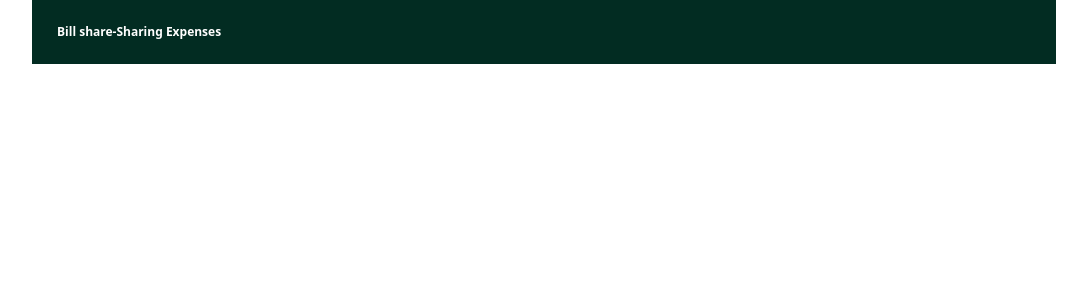
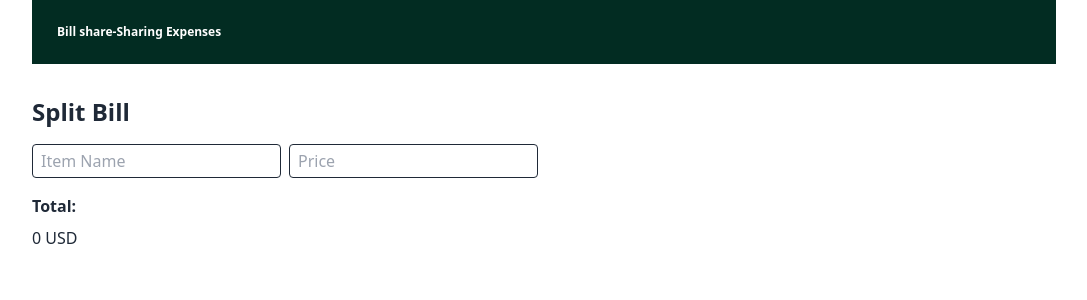
Before and after one commit to DaphnexxEli/Bill-Share-FE, a React (Vite) app in the folder frontend/: page /SplitBillPage in a window 1280 px wide. Shown: the top 300 px of the page, without its empty margins (96-1183 px from the left). Built offline with nearby package versions, Linux system fonts and the light colour scheme.

Commit message:
add create bill page

```diff
--- a/frontend/src/App.jsx
+++ b/frontend/src/App.jsx
@@ -9,6 +9,7 @@ import { CreateParty } from "./pages/createParty";
 import { ResetPassword } from "./pages/Reset";
 import { Data } from "./pages/AllData";
 import { PartyPage } from "./pages/PartyPage";
+import { SplitBillPage } from "./pages/SplitBillPage";
 
 function App() {
   return (
@@ -24,6 +25,7 @@ function App() {
             <Route path="/joinByCodeOrQRCode" element={<JoinByCodeOrQRCode />} />
             <Route path="/data" element={<Data />} />
             <Route path="/partyPage" element={<PartyPage />} />
+            <Route path="/SplitBillPage" element={<SplitBillPage />} />
           </Routes>
         </div>
       </div>
--- /dev/null
+++ b/frontend/src/pages/SplitBillPage.jsx
@@ -0,0 +1,119 @@
+import React, { useState } from 'react';
+
+export const SplitBillPage = () => {
+  const [items, setItems] = useState([]);
+  const [itemName, setItemName] = useState('');
+  const [itemPrice, setItemPrice] = useState('');
+  const [selectedMembers, setSelectedMembers] = useState([]);
+
+  const members = ['John', 'Jane', 'Mike', 'Emily', 'David']; // เพิ่ม Mock Member 5 คน
+
+  const handleItemNameChange = (event) => {
+    setItemName(event.target.value);
+  };
+
+  const handleItemPriceChange = (event) => {
+    setItemPrice(parseFloat(event.target.value));
+  };
+
+  const handleMemberChange = (event, memberId) => {
+    const isChecked = event.target.checked;
+    if (isChecked) {
+      setSelectedMembers([...selectedMembers, memberId]);
+    } else {
+      setSelectedMembers(selectedMembers.filter((id) => id !== memberId));
+    }
+  };
+
+  const handleAddItem = () => {
+    const newItem = {
+      name: itemName,
+      price: itemPrice,
+      members: selectedMembers,
+    };
+    setItems([...items, newItem]);
+    setItemName('');
+    setItemPrice('');
+    setSelectedMembers([]);
+  };
+
+  const calculateTotal = () => {
+    let total = 0;
+    items.forEach((item) => {
+      total += item.price;
+    });
+    return total;
+  };
+
+  const calculateShare = (itemId) => {
+    const item = items.find((item) => item.id === itemId);
+    if (!item) return 0;
+
+    const numMembers = item.members.length;
+    if (numMembers === 0) return 0;
+
+    const share = item.price / numMembers;
+    return share.toFixed(2);
+  };
+
+  const renderItems = () => {
+    return items.map((item) => (
+      <div key={item.id} className="flex mb-4">
+        <div className="flex-grow">
+          <p className="font-bold">{item.name}</p>
+          <p className="text-gray-500">Price: {item.price} USD</p>
+          <p className="text-gray-500">
+            Share per member: {calculateShare(item.id)} USD
+          </p>
+          <div className="flex mt-2">
+            {members.map((memberId) => (
+              <label key={memberId} className="flex items-center mr-4">
+                <input
+                  type="checkbox"
+                  checked={selectedMembers.includes(memberId)}
+                  onChange={(event) => handleMemberChange(event, memberId)}
+                  className="mr-2"
+                />
+                <span>{memberId}</span>
+              </label>
+            ))}
+          </div>
+        </div>
+      </div>
+    ));
+  };
+
+  return (
+    <div className="container mx-auto mt-8">
+      <h1 className="text-2xl font-bold mb-4">Split Bill</h1>
+      <div className="flex mb-4">
+        <input
+          type="text"
+          value={itemName}
+          onChange={handleItemNameChange}
+          placeholder="Item Name"
+          className="mr-2 px-2 py-1 border border-gray-300 rounded focus:outline-none"
+        />
+        <input
+          type="number"
+          step="0.01"
+          value={itemPrice}
+          onChange={handleItemPriceChange}
+          placeholder="Price"
+          className="mr-2 px-2 py-1 border border-gray-300 rounded focus:outline-none"
+        />
+        <button
+          onClick={handleAddItem}
+          className="px-2 py-1 border border-blue-500 rounded bg-blue-500 text-white hover:bg-blue-600 focus:outline-none"
+        >
+          Add
+        </button>
+      </div>
+      {renderItems()}
+      <div className="mt-4">
+        <h3 className="font-bold mb-2">Total:</h3>
+        <p>{calculateTotal()} USD</p>
+      </div>
+    </div>
+  );
+};
```
